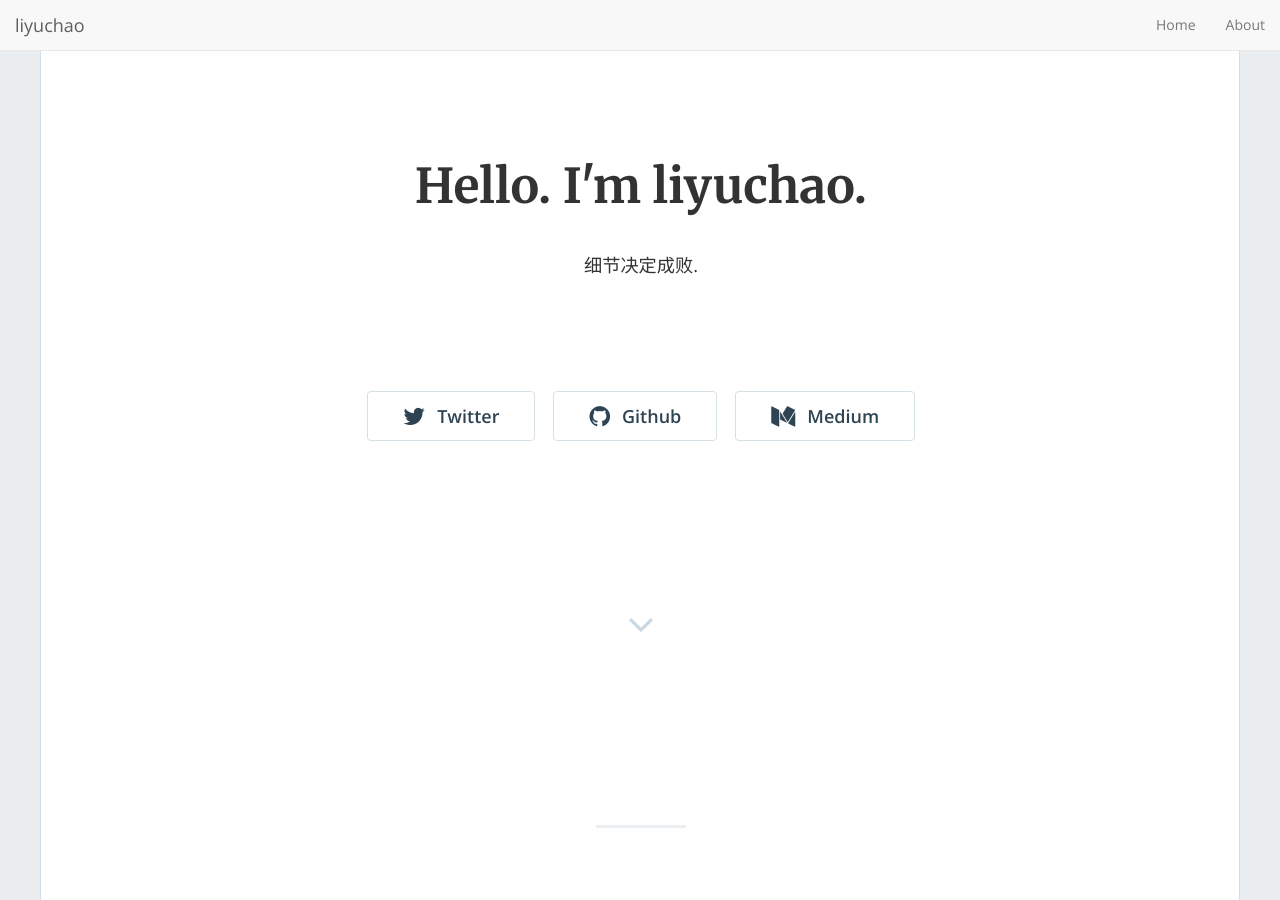
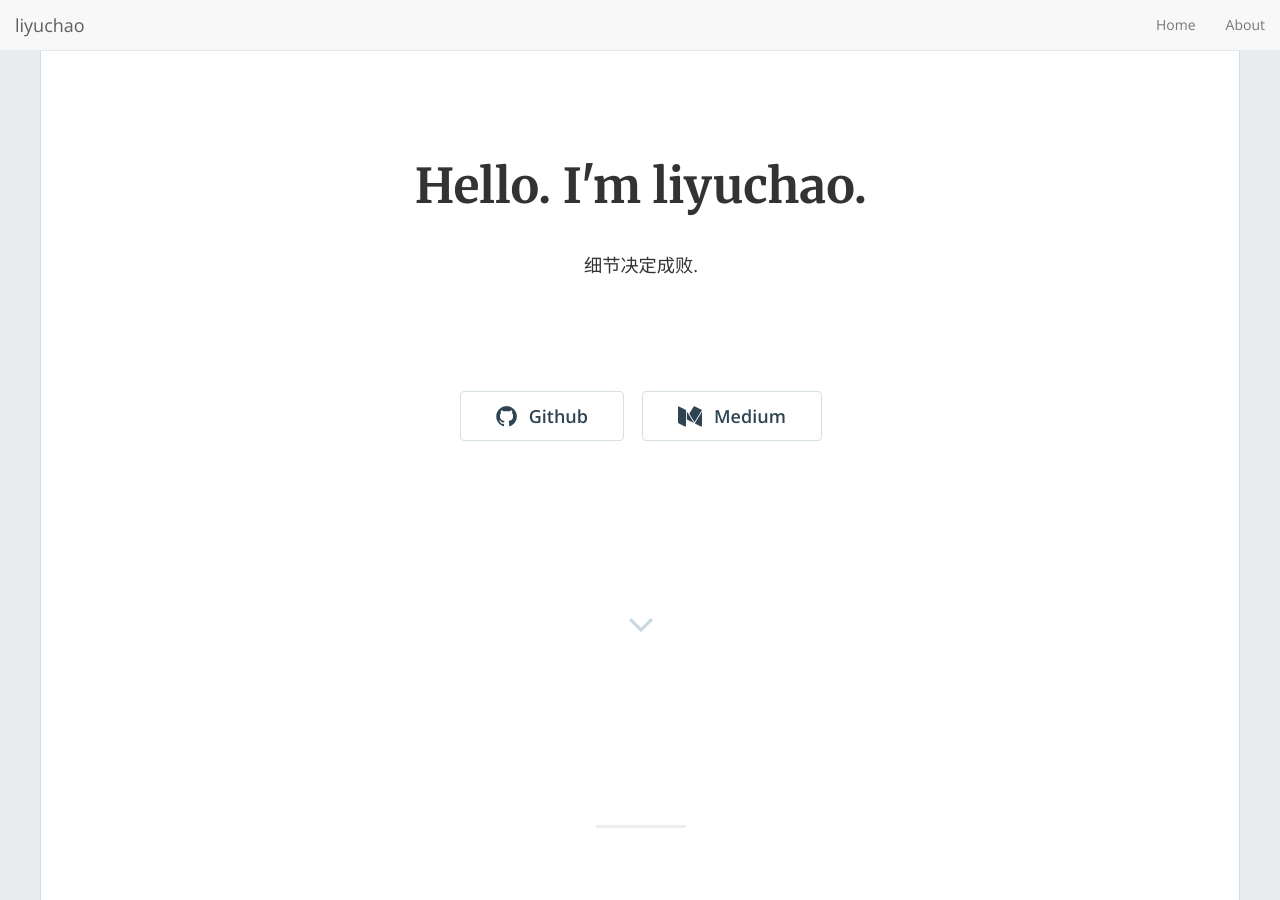
Before and after one commit to flowerandboys/flowerandboys.github.io, a Jekyll site: the page built from index.html, in a window 1280 px wide and 900 px high. Built offline with Jekyll 4.4.1, drawn with Linux system fonts in a browser that asks for light colours; nearby versions of some CDN libraries; the list of posts is cut into pages by our own code.

Commit message:
Update home-hero.html

```diff
--- a/_includes/home-hero.html
+++ b/_includes/home-hero.html
@@ -27,9 +27,8 @@
 
           <div class="hero-buttons">
 
-            {% if site.twitter_username != '' %}
-              <a href="https://www.cnblogs.com/sdcs/p/8270029.html"><button class="btn btn-default btn-lg"><i class="fa fa-twitter fa-lg"></i>Twitter</button></a>
-            {% endif %}
+
+
             {% if site.github_username != '' %}
               <a href="https://github.com/{{ site.github_username }}"><button class="btn btn-default btn-lg"><i class="fa fa-github fa-lg"></i>Github</button></a>
             {% endif %}
```
